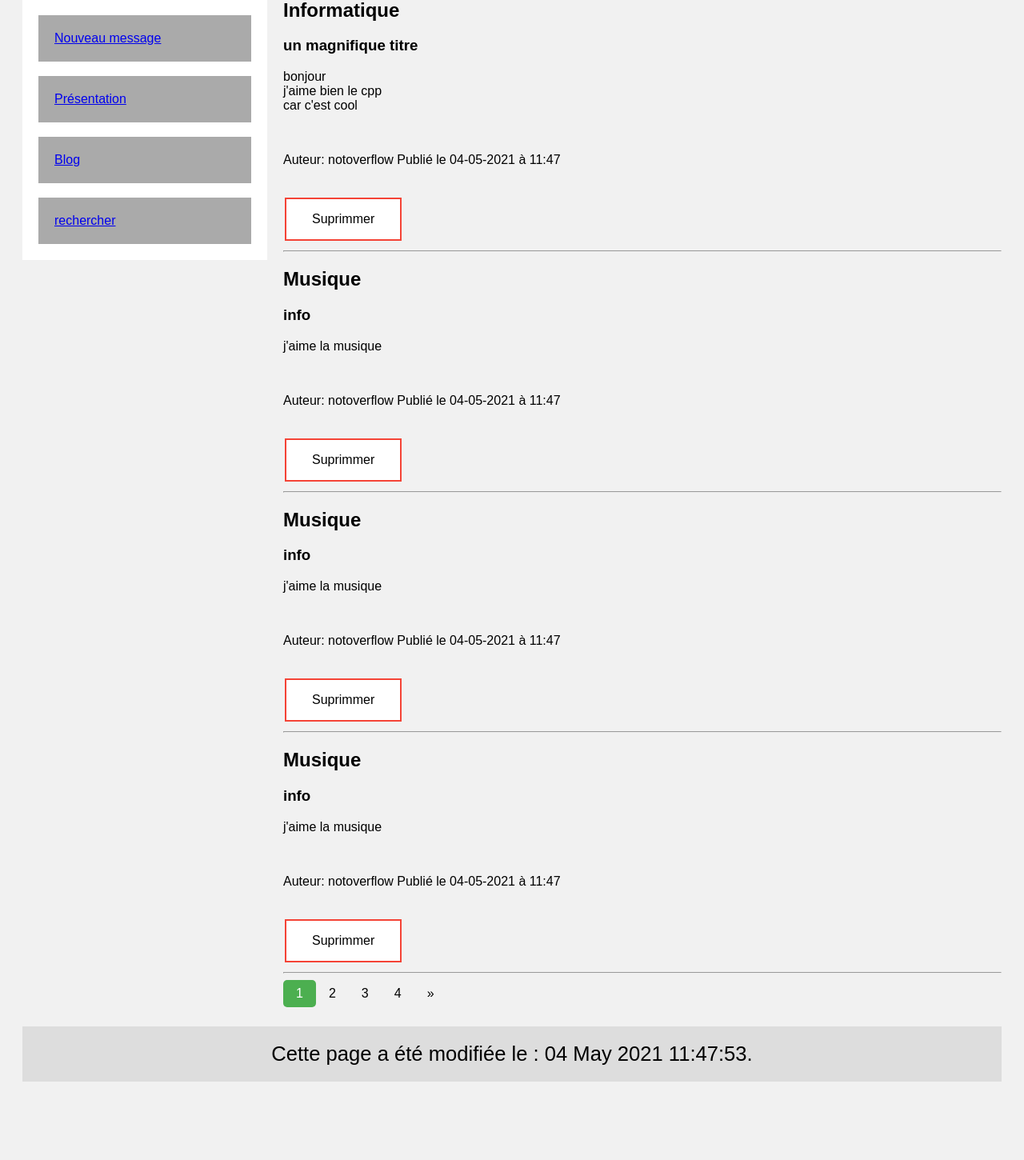
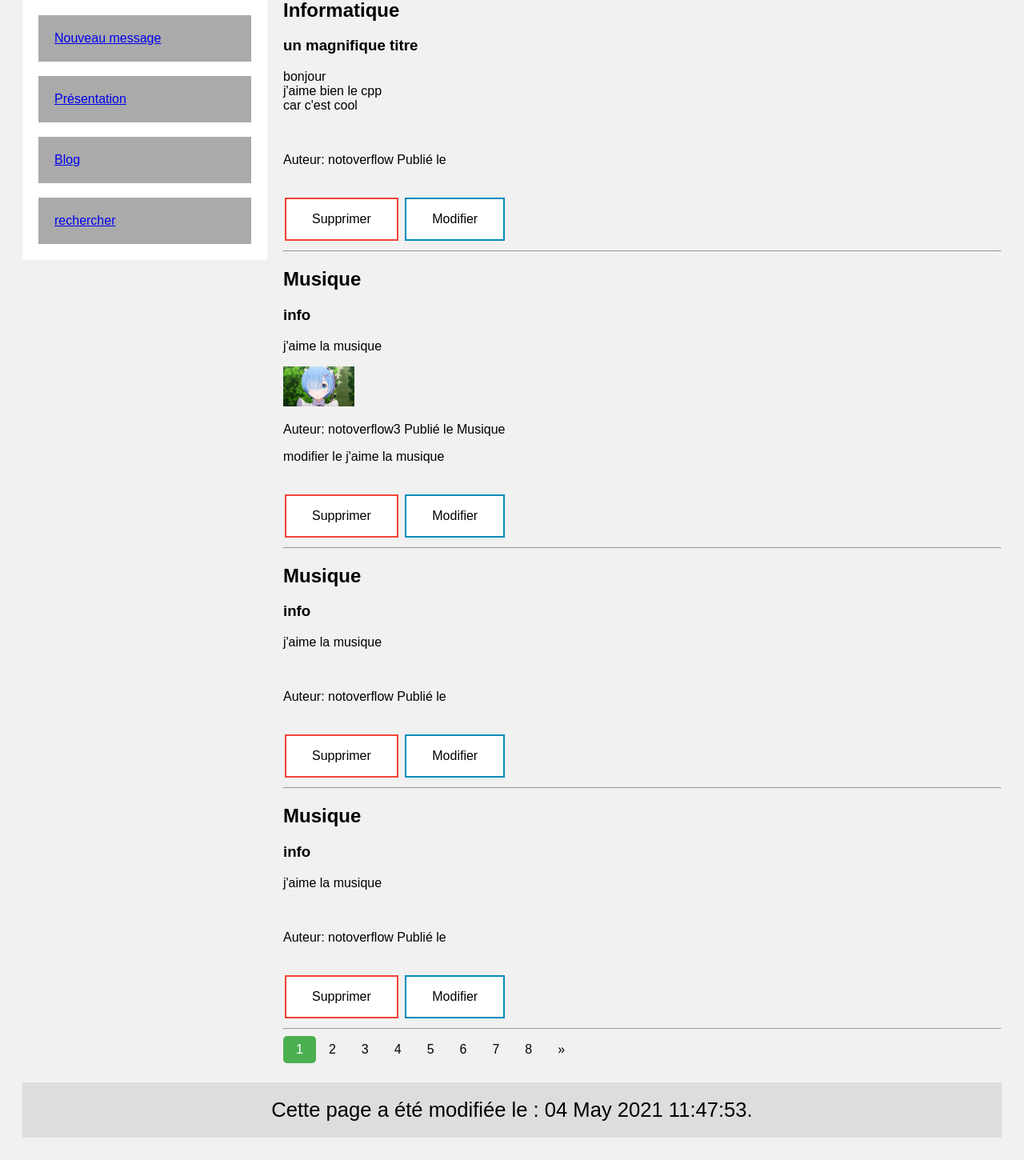
Before and after one commit to notoverflow/Blog, a PHP site: page /index.php?page=Message&n=1 in a window 1280 px wide. Shown: the part 278-1728 px from the top of the page at 80% size. Before the commit the page ends 1630 px from the top, so only its background shows below. Run offline with PHP 8.4, Linux system fonts and the light colour scheme; data that the repository does not hold is empty.

Commit message:
blog on peux poster des messages, paginations

```diff
--- a/index.php
+++ b/index.php
@@ -39,33 +39,69 @@
     </div>
     <div class="center">
 
+
         <?php
 
 
         if ($_SERVER["REQUEST_METHOD"] == "POST") {
 
 //            on ajoute dans le message.txt
+            echo "POST : ";
+            echo $_POST['ok'];
+            echo "\n";
+            if ($_POST['ok'] == "OK") {
+                $file = fopen("messages.txt", "r");
+                while (!feof($file))
+                    $messages[] = explode('|', trim(fgets($file)));
+                fclose($file);
+                $id = intval($messages[count($messages) - 1][0]) + 1;
+                $titre = $_POST["Titre"];
+                $contenu = str_replace("\r\n", "<br>", $_POST['commentaire']);
+                $theme = $_POST['Theme'];
+                $image = $_POST['image'];
+                $auteur = $_POST['pseudo'];
+                $motscle = $_POST['motscle'];
+//            todo rajouter l'images dans le formulaire
 
+                $date = date("d/m/Y") . " à " . date("H:i");
+                $fp = fopen("messages.txt", "a");
+                $savestring = "\n" . $id . "|" . $titre . "|" . $theme . "|" . $contenu . "|" . $image . "|" . $auteur . "|" . $motscle . "|" . $date;
+                fwrite($fp, $savestring);
+                fclose($fp);
 
-            $titre = $_POST["Titre"];
-            $contenu = $_POST['commentaire'];
-            $theme = $_POST['Theme'];
-            $image = $_POST['image'];
-            $auteur = $_POST['pseudo'];
-//            todo rajouter l'images dans le formulaire et les mots clé
-            $contenu = str_replace("\r\n", "<br>", $_POST['commentaire']);
-            $fp = fopen("messages.txt", "a");
-            $savestring = "\n" . $titre . "|" . $theme . "|" . $contenu . "|" . $image . "|" . $auteur;
-            fwrite($fp, $savestring);
-            fclose($fp);
+                $theme = "";
+                $motscle = "";
+
+            } else if ($_POST['ok'] == "Chercher") {
+                $theme = $_POST['theme'];
+                $motscle = $_POST['motscle'];
+
+            }
             $P = true;
 
         } else {
             $P = false;
         }
 
-        if ($_GET['page'] == 'suprimmer') {
-//            todo suprimmer le message
+        if ($_GET['page'] == 'supprimer') {
+
+//lectures des messages et mise en place dans un tableau
+            $file = fopen("messages.txt", "r");
+            $id = $_GET['id'];
+            while (!feof($file))
+                $messages[] = explode('|', trim(fgets($file)));
+            fclose($file);
+
+            $file = fopen("messages.txt", "w");
+            for ($i = 1; $i < count($messages); $i++) {
+                if ($messages[$i][0] != $id) {
+                    fwrite($file, "\n" . $messages[$i][0] . "|" . $messages[$i][1] . "|" . $messages[$i][2] . "|" . $messages[$i][3] . "|" . $messages[$i][4] . "|" . $messages[$i][5] . "|" . $messages[$i][6] . "|" . $messages[$i][7] . "|" . $messages[$i][8]);
+
+                }
+
+            }
+            fclose($file);
+
             $P = true;
         }
 
@@ -95,20 +131,16 @@
                 $dernier = $nbrligne;
             }
 
-
             for ($i = $premier; $i <= $dernier; $i++) {
-//                list($titre, $theme, $message, $image, $auteur) = explode("|", $donnees);
-                $titre = $messages[$i][0];
-                $theme = $messages[$i][1];
-                $message = $messages[$i][2];
-                $images = $messages[$i][3];
-                $auteur = $messages[$i][4];
-                $jour = date("d-m-Y");
-                $heure = date("H:i");
-//todo changer position id
-                $id = 1;
-
-
+//                list($id, $titre, $theme, $message , $image, $auteur) = explode("|", $donnees);
+                $id = $messages[$i][0];
+                $titre = $messages[$i][1];
+                $theme = $messages[$i][2];
+                $message = $messages[$i][3];
+                $images = $messages[$i][4];
+                $auteur = $messages[$i][5];
+                $date = $messages[$i][7];
+                $modifier = $messages[$i][8];
 
 
                 echo "
@@ -121,11 +153,22 @@
 			<div class='w3-container w3-card-4'>
 			<h3>$titre</h3>
 			       <p> $message </p>
-			       <img src='$image' style='weight:50px;height:50px'/>
-			       <p class='w3-right'> Auteur: $auteur  Publié le $jour à $heure </p>
+			       <img src='$images' style='weight:50px;height:50px'/>
+			       <p class='w3-right'> Auteur: $auteur  Publié le $date </p>
+			       ";
+                if ($modifier != "") {
+                    echo "<p> modifier le $modifier </p>";
+                }
+                echo "
+
 			       <br>
 
-			       			      <a href='index.php?page=suprimmer&id=";echo $id; echo "' > <button class='button button3' >Suprimmer </button></a>
+			       			      <a href='index.php?page=supprimer&id=";
+                echo $id;
+                echo "' > <button class='button button3' >Supprimer </button></a>
+			       			      <a href='index.php?page=modifier&id=";
+                echo $id;
+                echo "' > <button class='button button2' >Modifier  </button></a>
 
 			       <br>
 
@@ -163,8 +206,9 @@
 
 
             <?php
-
-        } else if ($_GET['page'] == 'nouveau') {
+//todo rajouter images
+        } //        ajout de message
+        else if ($_GET['page'] == 'nouveau') {
 
 
             ?>
@@ -212,6 +256,13 @@
                         <input type="text" name="pseudo" id="pseudo" class="w3-input"
                                value="<?php if (isset($_POST['pseudo'])) echo $_POST['pseudo']; else echo '' ?>"
                     </p>
+
+                    <p>
+                        <label for="motscle" class="w3-text-teal">Mots clé : </label>
+                        <input type="text" name="motscle" id="motscle" class="w3-input"
+                               value="<?php if (isset($_POST['motscle'])) echo $_POST['motscle']; else echo '' ?>"/>
+
+                    </p>
                     <p>
                         <label for="commentaire" class="w3-text-teal">commentaire</label>
                         <textarea name="commentaire" id="commentaire" class="w3-input" rows="5" cols="33"
@@ -234,12 +285,55 @@
             <?php
 
 
-            //    todo ici on mets messages d'erreur/ commentaire ajouter
+        } //        recherche
+        else if ($_GET['page'] == 'rechercher') {
+
+            ?>
 
 
-        } else if ($_GET['page'] == 'rechercher') {
+            <form action="<?php echo $_SERVER['PHP_SELF'] ?>" method="POST" class="w3-container" id="recherche">
 
-        } else {
+                <p>
+
+                    <label for="Theme" class="w3-text-teal">Theme</label>
+                    <select name="Theme" id="Theme" class="w3-select">
+                        <option value="tous" <?php if ((isset($POST['Theme']) && $_POST['Theme'] == '')) echo 'selected'; ?> >
+                            tous
+                        </option>
+                        <option value="Informatique" <?php if ((isset($POST['Theme']) && $_POST['Theme'] == '')) echo 'selected'; ?> >
+                            Informatique
+                        </option>
+
+                        <option value="Musique" <?php if ((isset($POST['Theme']) && $_POST['Theme'] == '')) echo 'selected'; ?> >
+                            Musique
+                        </option>
+                        <option value="Cuisine" <?php if ((isset($POST['Theme']) && $_POST['Theme'] == '')) echo 'selected'; ?> >
+                            Cuisine
+                        </option>
+
+                    </select>
+                </p>
+                <p>
+                    <label for="motscle" class="w3-text-teal">Mots clé : </label>
+                    <input type="text" name="motscle" id="motscle" class="w3-input"
+                           value="<?php if (isset($_POST['motscle'])) echo $_POST['motscle']; else echo '' ?>"/>
+
+                </p>
+
+                <p>
+                    <input type="submit" value="Chercher" name="ok">
+
+                </p>
+
+
+            </form>
+
+
+            <?php
+
+
+        } else //        affichage par default
+        {
 
             ?>
 
--- a/messages.txt
+++ b/messages.txt
@@ -1,17 +1,33 @@
-titre|theme
-un magnifique titre |Informatique|bonjour<br>j'aime bien le cpp<br>car c'est cool||notoverflow
-info|Musique|j'aime la musique||notoverflow
-info|Musique|j'aime la musique||notoverflow
-info|Musique|j'aime la musique||notoverflow
-info|Musique|j'aime la musique||notoverflow
-info|Musique|j'aime la musique||notoverflow
-info|Musique|j'aime la musique||notoverflow
-info|Musique|j'aime la musique||notoverflow
-info|Musique|j'aime la musique||notoverflow
-po|Cuisine|viv al cuisine||notoverflow
-info|Informatique|c++||notoverflow
-musique|Musique|vive la musique :) <br>:)<br>||notoverflow
-e|Cuisine|||notoverflow
-notoverflow|Informatique|odopdigh di<br>ôhr||cdcd
-rgr|Informatique|rgeg||grg
-bonjour|Informatique|hi<br>i<br>ijh||notoverflow
+
+1|un magnifique titre |Informatique|bonjour<br>j'aime bien le cpp<br>car c'est cool||notoverflow|||
+2|info|Musique|j'aime la musique|Images/remm.png|notoverflow3|info|Musique|j'aime la musique
+4|info|Musique|j'aime la musique||notoverflow|||
+5|info|Musique|j'aime la musique||notoverflow|||
+6|info|Musique|j'aime la musique||notoverflow|||
+7|info|Musique|j'aime la musique||notoverflow|||
+8|info|Musique|j'aime la musique||notoverflow|||
+9|po|Cuisine|viv al cuisine||notoverflow|||
+10|info|Informatique|c++||notoverflow|||
+11|musique|Musique|vive la musique :) <br>:)<br>||notoverflow|||
+12|e|Cuisine|||notoverflow|||
+13|notoverflow|Informatique|odopdigh di<br>ôhr||cdcd|||
+14|rgr|Informatique|rgeg||grg|||
+15|bonjour|Informatique|d||notoverflow|||
+16|bonjour|Informatique|d||notoverflow|||
+17|bonjour|Informatique|pmjk||notoverflow|||
+18|bonjour|Informatique|ugug||notoverflow|||
+19|e|Informatique|d||notoverflow||04/05/2021 à 11:05|
+20|bonjour|Informatique|-ythht||notoverflow|bonjour test ça ça et ça |04/05/2021 à 12:05|
+21|bonjour|Informatique|-ythht||notoverflow|bonjour test ça ça et ça |04/05/2021 à 12:05|
+22|bonjour|Informatique|fr<br>rf||notoverflow|bonjout rifrf frfr frf|04/05/2021 à 12:05|
+23|bonjour|Informatique|fr<br>rf||notoverflow|bonjout rifrf frfr frf|04/05/2021 à 12:05|
+24|bonjour|Informatique|huhug||notoverflow|test test |04/05/2021 à 12:05|
+25|de|Informatique|ded||de|de de |04/05/2021 à 12:05|
+26|bonjour|Informatique|c||notoverflow|c|04/05/2021 à 12:05|
+27|bonjour|Informatique|e"||notoverflow|bonjour test ça ça et ça |04/05/2021 à 12:05|
+28|bonjour|Informatique|byn||notoverflow|bonjour test ça ça et ça |04/05/2021 à 12:05|
+29|bonjour|Informatique|||notoverflow|bonjout rifrf frfr frf|04/05/2021 à 12:31|
+30||tout||||d|04/05/2021 à 13:25
+31||tous|||||04/05/2021 à 13:31
+32||tous||||bonjour|04/05/2021 à 13:33
+33||Informatique|||||04/05/2021 à 13:34
--- a/style.css
+++ b/style.css
@@ -119,6 +119,16 @@ footer {
     cursor: pointer;
 }
 
+.button2 {
+    background-color: white;
+    color: black;
+    border: 2px solid #008CBA;
+}
+
+.button2:hover {
+    background-color: #008CBA;
+    color: white;
+}
 .button3 {
     background-color: white;
     color: black;
```
Also changed, not shown: Images/remm.png (renamed from remm.png).
